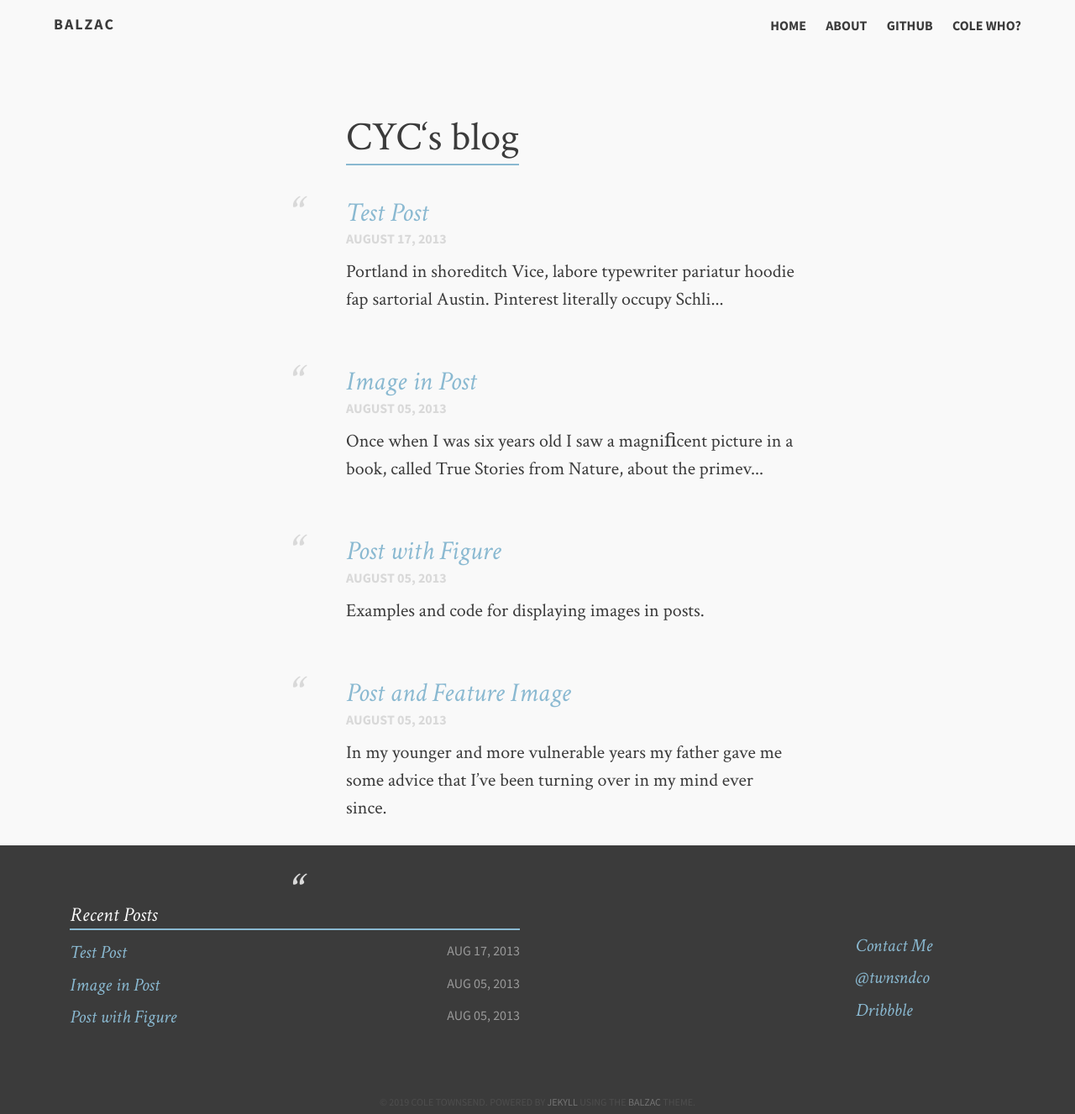
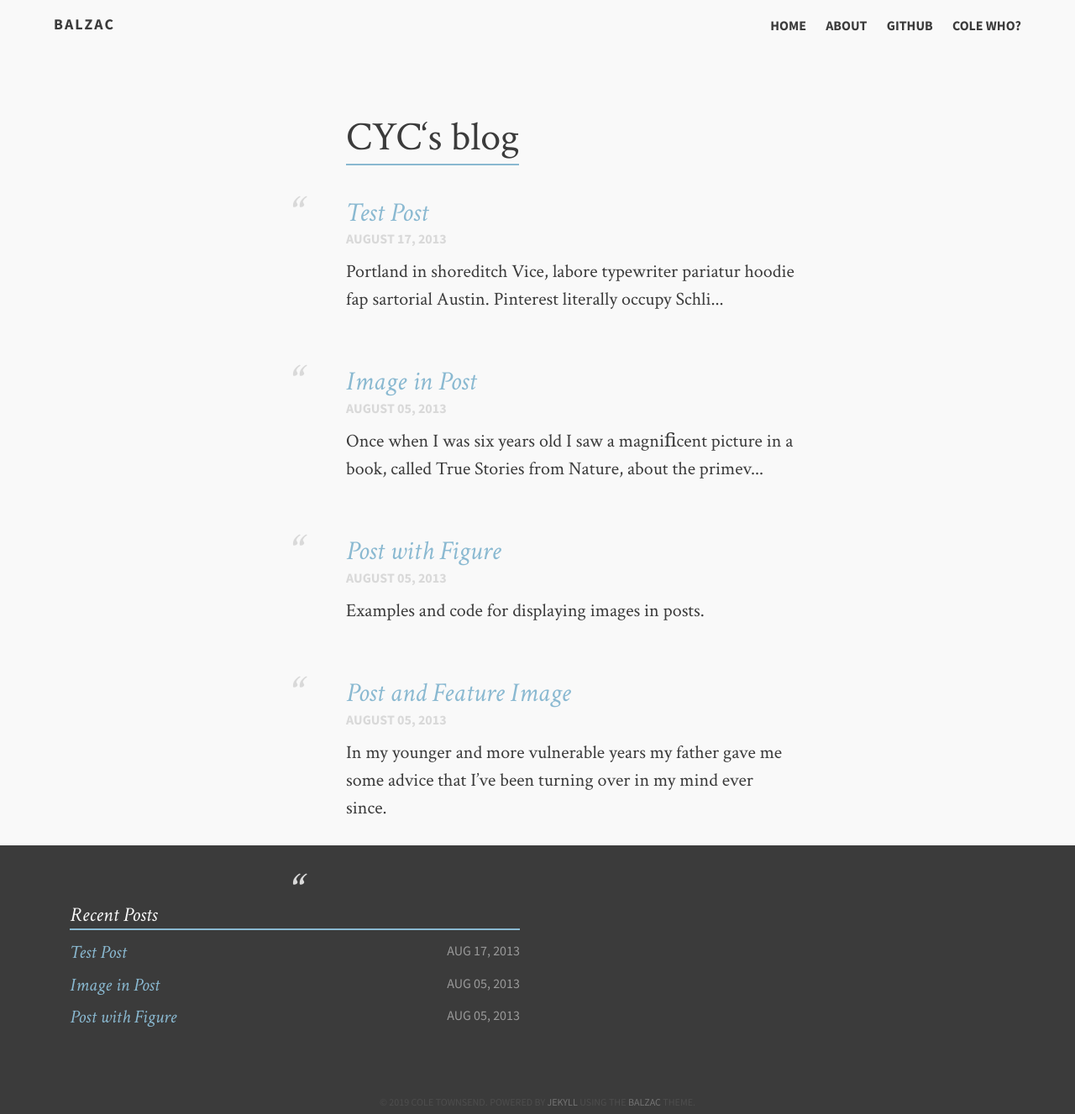
Before and after one commit to cc8887/cc8887.github.io, a Jekyll site: the page built from index.md, in a window 1280 px wide. Shown: the whole page at 84% size. Built offline with Jekyll 4.4.1, drawn with Linux system fonts in a browser that asks for light colours.

Commit message:
去掉页脚上contact me

```diff
--- a/_includes/footer.html
+++ b/_includes/footer.html
@@ -11,20 +11,6 @@
         {% endfor %}
       </ol>
 
-      <div class="social">
-        <ul>
-            <li><a id="mail" href="mailto:{{ site.owner.email }}"><span class="foot-link">Contact Me</span></a></li>
-
-            {% if site.owner.twitter %}
-            <li><a id="twit" href="http://twitter.com/{{ site.owner.twitter }}" target="_blank"><span class="foot-link">@{{ site.owner.twitter }}</span></a></li>
-            {% endif %}
-
-
-            {% if site.owner.dribbble %}
-            <li><a id="drib" href="http://dribbble.com/{{ site.owner.dribbble }}" target="_blank"><span class="foot-link">Dribbble</span></a></li>
-            {% endif %}
-        </ul>
-    </div>
     </aside>
     <small>&copy; {{ site.time | date: '%Y' }} {{ site.owner.name }}. Powered by <a href="http://jekyllrb.com">Jekyll</a> using the <a href="http://jekyll.gtat.me/about">Balzac</a> theme.</small>
   </footer>
```
